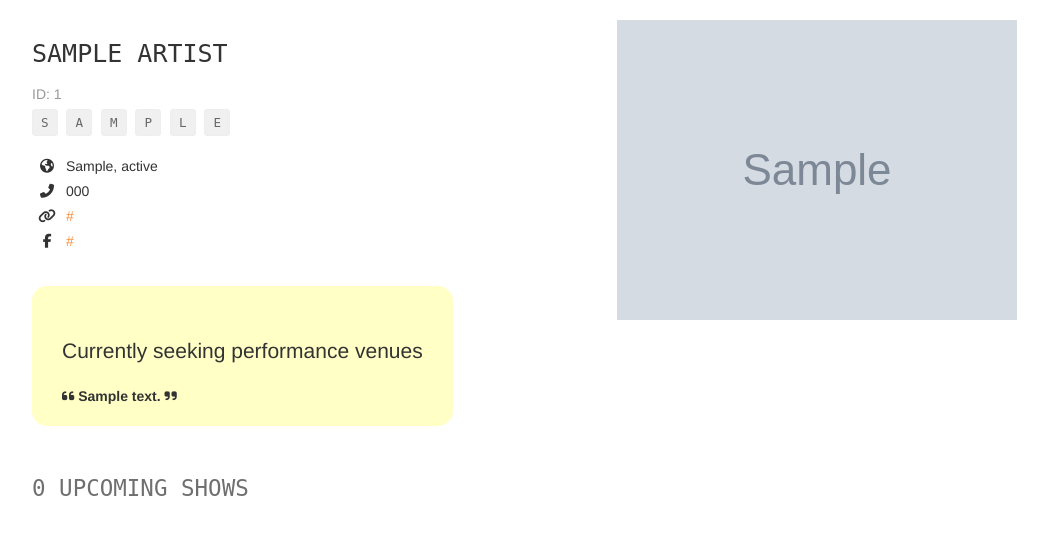
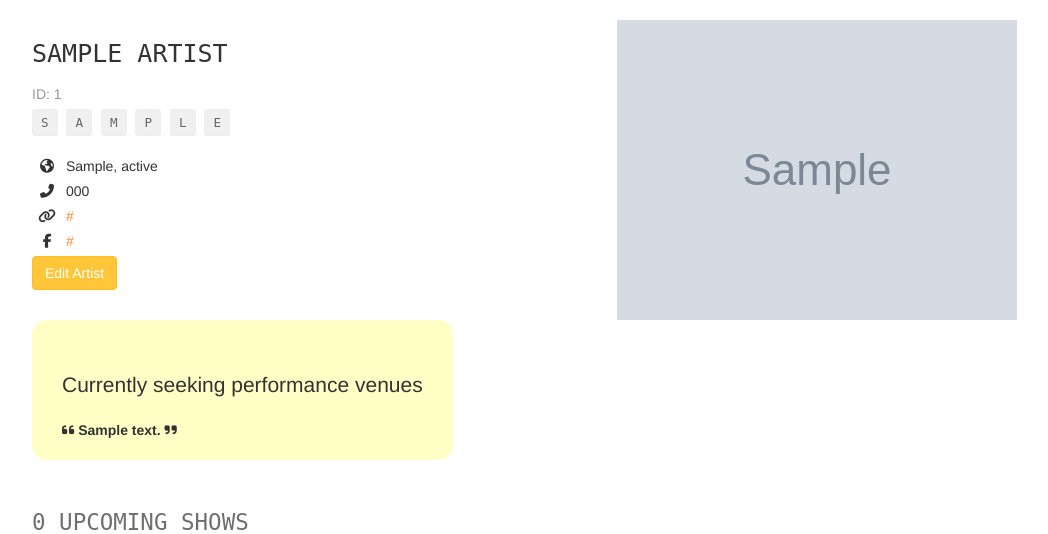
Before and after one commit to adjustyourtone/fyyurproject, a Flask app: page /artists/1 in a window 1280 px wide. Shown: the part 60-594 px from the top of the page, without its empty margins (38-1086 px from the left). Run offline with Flask 2, Linux system fonts and the light colour scheme; tables that the repository leaves empty hold one stand-in row (values such as "Sample post"); grey boxes marked "Sample" are stand-in pictures; some libraries are stand-ins or nearby versions.

Commit message:
Edit Artist Working

```diff
--- a/app.py
+++ b/app.py
@@ -24,8 +24,6 @@ db = SQLAlchemy(app)
 
 #Instantiate a Migrate object
 migrate = Migrate(app, db)
-
-# TODO: connect to a local postgresql database - done
 
 #----------------------------------------------------------------------------#
 # Models.
@@ -61,9 +59,6 @@ def index():
 
 @app.route('/venues')
 def venues():
-  # TODO: replace with real venues data.
-  #       num_shows should be aggregated based on number of upcoming shows per venue. - Done
-
   # write a query that selects all venue
     all_venues = (
         Venue.query.with_entities(Venue.city, Venue.state)
@@ -89,7 +84,6 @@ def venues():
 #  ----------------------------------------------------------------
 @app.route('/venues/search', methods=['POST'])
 def search_venues():
-  # TODO: implement search on artists with partial string search. Ensure it is case-insensitive. -Done
 
   #write a search query using ilike() operator.
   search_term = request.form.get('search_term', '')
@@ -160,7 +154,6 @@ def show_venue(venue_id):
     }
 
 
-
     return render_template('pages/show_venue.html', venue=data)
 
 #  Create Venue
@@ -173,8 +166,7 @@ def create_venue_form():
 
 @app.route('/venues/create', methods=['POST'])
 def create_venue_submission():
-  # TODO: insert form data as a new Venue record in the db, instead
-  # TODO: modify data to be the data object returned from db insertion - Done
+
     response = {}
     error = False
     try:
@@ -216,9 +208,7 @@ def create_venue_submission():
               # on successful db insert, flash success
               flash('Venue ' + request.form['name'] + ' was successfully listed!')
         else:
-            # TODO: on unsuccessful db insert, flash an error instead.
-            # e.g., flash('An error occurred. Venue ' + data.name + ' could not be listed.')
-            # see: http://flask.pocoo.org/docs/1.0/patterns/flashing/
+
             flash("An error occurred. Venue " + request.form["name"] + " could not be listed.")
             print(sys.exc_info())
     return render_template('pages/home.html')
@@ -228,7 +218,7 @@ def create_venue_submission():
 #  ----------------------------------------------------------------
 @app.route('/venues/<int:venue_id>/edit', methods=['GET'])
 def edit_venue(venue_id):
-   # TODO: populate form with values from venue with ID <venue_id> - Done
+
     form = VenueForm()
     # query database and filter by ID
     venue = db.session.query(Venue).filter(Venue.id == venue_id).one()
@@ -252,8 +242,7 @@ def edit_venue(venue_id):
 def edit_venue_submission(venue_id):
     form = VenueForm(request.form)
     venue = db.session.query(Venue).filter(Venue.id == venue_id).one()
-  # TODO: take values from the form submitted, and update existing
-  # venue record with ID <venue_id> using the new attributes
+
     error = False
 
     # Get updated data from form
@@ -343,7 +332,6 @@ def delete_venue(venue_id):
 #  ----------------------------------------------------------------
 @app.route('/artists')
 def artists():
-  # TODO: replace with real data returned from querying the database - Done
 
   # write a query to get all artists - done
   data = db.session.query(Artist).all()
@@ -352,7 +340,7 @@ def artists():
 
 @app.route('/artists/search', methods=['POST'])
 def search_artists():
-  # TODO: implement search on artists with partial string search. Ensure it is case-insensitive. - Done
+
   #write a search query using ilike() operator.
     search_term = request.form.get('search_term', '')
     artists = db.session.query(Artist).filter(Artist.name.ilike('%' + search_term + '%')).all()
@@ -377,8 +365,7 @@ def search_artists():
 
 @app.route('/artists/<int:artist_id>')
 def show_artist(artist_id):
-  # TODO: replace with real artist data - done
-  # TODO write a query that produces upcoming shows, past shows
+
     # Create an artist page: 1)query all data from Artist by unique id
     artist = db.session.query(Artist).filter(Artist.id == artist_id).one()
 
@@ -428,31 +415,83 @@ def show_artist(artist_id):
 #  ----------------------------------------------------------------
 @app.route('/artists/<int:artist_id>/edit', methods=['GET'])
 def edit_artist(artist_id):
-  form = ArtistForm()
-  artist={
-    "id": 4,
-    "name": "Guns N Petals",
-    "genres": ["Rock n Roll"],
-    "city": "San Francisco",
-    "state": "CA",
-    "phone": "326-123-5000",
-    "website": "https://www.gunsnpetalsband.com",
-    "facebook_link": "https://www.facebook.com/GunsNPetals",
-    "seeking_venue": True,
-    "seeking_description": "Looking for shows to perform at in the San Francisco Bay Area!",
-    "image_link": "https://images.unsplash.com/photo-1549213783-8284d0336c4f?ixlib=rb-1.2.1&ixid=eyJhcHBfaWQiOjEyMDd9&auto=format&fit=crop&w=300&q=80"
-  }
-  # TODO: populate form with fields from artist with ID <artist_id>
-  return render_template('forms/edit_artist.html', form=form, artist=artist)
+
+    form = ArtistForm()
+    # query database and filter by ID
+    artist = db.session.query(Artist).filter(Artist.id == artist_id).one()
+
+    # populate the form with Data from DB
+    form.name.data = artist.name
+    form.city.data = artist.city
+    form.state.data = artist.state
+    form.phone.data = artist.phone
+    form.genres.data = artist.genres
+    form.image_link.data = artist.image_link
+    form.facebook_link.data = artist.facebook_link
+    form.website.data = artist.website
+    form.seeking_venue.data = artist.seeking_venue
+    form.seeking_description.data = artist.seeking_description
+
+    return render_template('forms/edit_artist.html', form=form, artist=artist)
 
 @app.route('/artists/<int:artist_id>/edit', methods=['POST'])
 def edit_artist_submission(artist_id):
-  # TODO: take values from the form submitted, and update existing
-  # artist record with ID <artist_id> using the new attributes
+
+    form = ArtistForm(request.form)
+    artist = db.session.query(Artist).filter(Artist.id == artist_id).one()
+
+    error = False
+
+    # Get updated data from form
+    name = request.form['name']
+    city = request.form['city']
+    state = request.form['state']
+    phone = request.form['phone']
+    genres = request.form.getlist('genres')
+    image_link = request.form['image_link']
+    facebook_link = request.form['facebook_link']
+    website = request.form['website']
+    seeking_venue = True if 'seeking_venue' in request.form else False
+    seeking_description = request.form['seeking_description']
+
+    try:
+        # get artist by ID
+        artist = Artist.query.get(artist_id)
+
+        # store updated data in variables
+        artist.name = name
+        artist.city = city
+        artist.state = state
+        artist.phone = phone
+        artist.genres = genres
+        artist.image_link = image_link
+        artist.facebook_link = facebook_link
+        artist.website = website
+        artist.seeking_venue = seeking_venue
+        artist.seeking_description = seeking_description
+
+        # commit changes to the DB
+        db.session.commit()
+    except:
+        error = True
+        db.session.rollback()
+        print(sys.exc_info())
+    finally:
+        db.session.close()
+
+        # Show banner
+        if error:
+            flash('An error occurred. Artist '+ name + ' could not be updated.','danger'
+            )
+        else:
+            flash('Artist '+ name + ' was successfully updated!', 'success'
+            )
+
+    return redirect(url_for('show_artist', artist_id=artist_id))
 
 
 
-  return redirect(url_for('show_artist', artist_id=artist_id))
+  # return redirect(url_for('show_artist', artist_id=artist_id))
 
 
 #  Create Artist
--- a/templates/forms/edit_venue.html
+++ b/templates/forms/edit_venue.html
@@ -33,7 +33,7 @@
       {{ form.genres(class_ = 'form-control', placeholder='Genres, separated by commas', autofocus = true) }}
     </div>
     <div class="form-group">
-      <label for="website">We4bsite Link</label>
+      <label for="website">Website Link</label>
       {{ form.website(class_ = 'form-control', placeholder='http://', autofocus = true) }}
     </div>
       <div class="form-group">
--- a/templates/pages/show_artist.html
+++ b/templates/pages/show_artist.html
@@ -25,7 +25,10 @@
 		</p>
 		<p>
 			<i class="fab fa-facebook-f"></i> {% if artist.facebook_link %}<a href="{{ artist.facebook_link }}" target="_blank">{{ artist.facebook_link }}</a>{% else %}No Facebook Link{% endif %}
-        </p>
+		</p>
+		<!-- Add an edit Venue Button -->
+		<a href="/artists/{{ artist.id }}/edit" class="btn btn-primary " role="button">Edit Artist</a><br>
+
 		{% if artist.seeking_venue %}
 		<div class="seeking">
 			<p class="lead">Currently seeking performance venues</p>
```
Also changed, not shown: templates/forms/edit_artist.html (+19 -2 lines).
